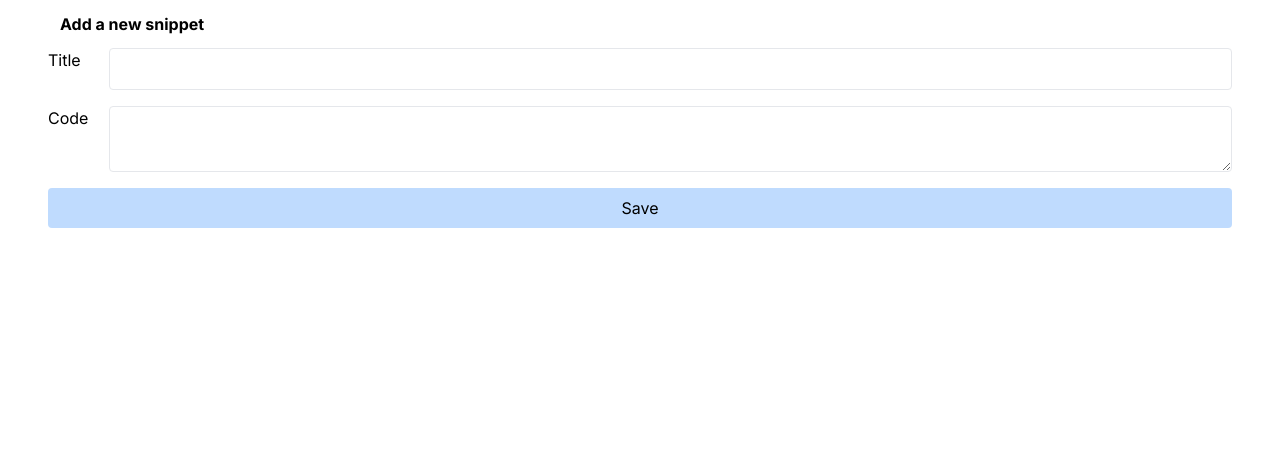
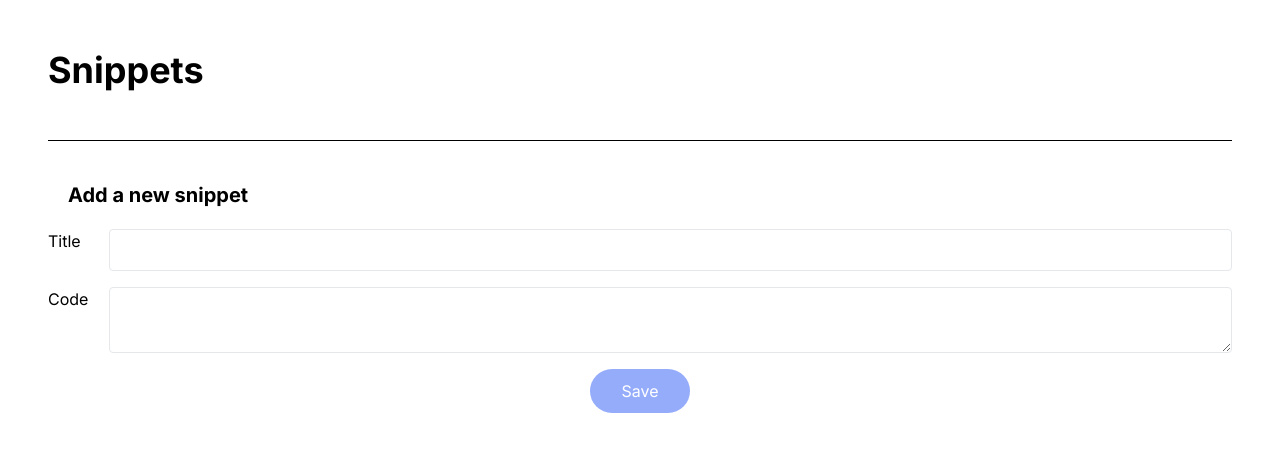
Before and after one commit to jessduran/code-snippets, a Next.js app: page /snippets/add in a window 1280 px wide. Shown: the top 452 px of the page. Built offline with nearby package versions, Linux system fonts and the light colour scheme.

Commit message:
Improve styling

```diff
--- a/src/app/globals.css
+++ b/src/app/globals.css
@@ -1,3 +1,71 @@
 @tailwind base;
 @tailwind components;
 @tailwind utilities;
+
+.header {
+  display: flex;
+  justify-content: space-between;
+  align-items: center;
+  padding: 50px 0;
+  border-bottom: 1px solid;
+}
+
+.subheader {
+  display: flex;
+  justify-content: space-between;
+  align-items: center;
+  padding: 40px 0;
+}
+
+.main-cta-btn {
+  border-radius: 50px;
+  border: 0;
+  text-align: center;
+  padding: 10px 20px;
+  color: #fff;
+  transition: 0.5s;
+
+  background: linear-gradient(236deg, rgba(149,172,251,1) 16%, rgba(97,227,236,1) 81%);
+}
+
+.secondary-cta-btn {
+  border-radius: 50px;
+  border: 0;
+  text-align: center;
+  padding: 10px 20px;
+  color: #fff;
+  transition: 0.5s;
+  min-width: 100px;
+
+  background-color: rgba(149,172,251,1);
+}
+
+.main-cta-btn:hover,
+.secondary-cta-btn:hover {
+  opacity: 0.7;
+}
+
+.snippet-item-wrapper {
+  display: flex;
+  justify-content: space-between;
+  align-items: center;
+  border-width: 1px;
+  border-radius: 50px;
+  padding: 15px 20px;
+}
+
+.snippet-btn {
+  border-radius: 50px;
+  border-radius: 50px;
+  padding: 5px 10px;
+  font-size: 12px;
+  border-width: 1px;
+}
+
+.primary {
+  border-color: rgba(97,227,236,1);
+}
+
+.secondary {
+  border-color: rgba(149,172,251,1);
+}
--- a/src/app/layout.tsx
+++ b/src/app/layout.tsx
@@ -1,6 +1,7 @@
 import type { Metadata } from "next";
 import { Inter } from "next/font/google";
 import "./globals.css";
+import Header from "@/components/header";
 
 const inter = Inter({ subsets: ["latin"] });
 
@@ -18,6 +19,7 @@ export default function RootLayout({
     <html lang="en">
       <body className={inter.className}>
         <div className="container mx-auto px-12">
+          <Header />
           {children}
         </div>
       </body>
--- a/src/app/page.tsx
+++ b/src/app/page.tsx
@@ -6,24 +6,34 @@ export default async function Home() {
 
   const renderedSnippets = snippets.map((snippet) => {
     return (
-      <Link
+      <div
         key={snippet.id}
-        href={`/snippets/${snippet.id}`}
-        className="flex justify-between items-center p-2 border rounded"
+        className="snippet-item-wrapper"
       >
-        <div>{snippet.title}</div>
-        <div>View</div>
-      </Link>
+        <Link href={`/snippets/${snippet.id}`}>
+          {snippet.title}
+        </Link>
+        <div className="flex gap-1">
+          <Link
+            href={`/snippets/${snippet.id}`}
+            className="snippet-btn primary"
+          >
+            View
+          </Link>
+          <Link
+            href={`/snippets/${snippet.id}/edit`}
+            className="snippet-btn secondary"
+          >
+            Edit
+          </Link>
+        </div>
+      </div>
     )
   })
 
   return (
     <div>
-      <div className="flex m-2 justify-between items-center">
-        <h1 className="text-xl font-bold">Snippets</h1>
-        <Link href="/snippets/add" className="border p-2 rounded">New</Link>
-      </div>
-      <div className="flex gap-2 flex-col">
+      <div className="flex gap-3 flex-col mt-10">
         {renderedSnippets}
       </div>
     </div>
--- a/src/app/snippets/[id]/page.tsx
+++ b/src/app/snippets/[id]/page.tsx
@@ -18,12 +18,17 @@ export default async function SnipppetDetails(props: SnippetDetailsProps) {
 
     return (
       <div>
-        <div className="flex m-4 justify-between items-center">
+        <div className="subheader">
           <h1 className="text-xl font-bold">{snippet.title}</h1>
-          <div className="flex gap-4">
-            <Link href={`/snippets/${snippet.id}/edit`} className="p-2 border rounded">Edit</Link>
+          <div className="flex gap-2">
+            <Link
+              href={`/snippets/${snippet.id}/edit`}
+              className="snippet-btn secondary"
+            >
+              Edit
+            </Link>
             <form action={deleteSnippetAction}>
-              <button className="p-2 border rounded">Delete</button>
+              <button className="snippet-btn primary">Delete</button>
             </form>
           </div>
         </div>
--- a/src/app/snippets/add/page.tsx
+++ b/src/app/snippets/add/page.tsx
@@ -13,8 +13,8 @@ export default function SnippetAddPage() {
   )
 
   return (
-    <form action={action}>
-      <h3 className="font-bold m-3">
+    <form action={action} className="mt-10">
+      <h3 className="font-bold m-5 text-xl">
         Add a new snippet
       </h3>
       <div className="flex flex-col gap-4">
@@ -39,9 +39,11 @@ export default function SnippetAddPage() {
 
         { formState.message ? renderErrorMessage(formState.message) : null }
 
-        <button className="rounded p-2 bg-blue-200" type="submit">
-          Save
-        </button>
+        <div className="flex justify-center">
+          <button type="submit" className="secondary-cta-btn">
+            Save
+          </button>
+        </div>
       </div>
     </form>
   );
--- /dev/null
+++ b/src/components/header.tsx
@@ -0,0 +1,31 @@
+'use client';
+
+import Link from 'next/link';
+import { usePathname } from 'next/navigation';
+
+export default function Header() {
+  const pathname = usePathname();
+  console.log(pathname);
+
+  return (
+    <div className="header">
+      <Link
+        href="/"
+        className="text-4xl font-bold"
+      >
+        Snippets
+      </Link>
+
+      {/* hide button in add snippet page */}
+      {
+        pathname !== '/snippets/add' &&
+        <Link
+          href="/snippets/add"
+          className="main-cta-btn"
+        >
+          Add new snippet
+        </Link>
+      }
+    </div>
+  );
+}
--- a/src/components/snippet-edit-form.tsx
+++ b/src/components/snippet-edit-form.tsx
@@ -2,7 +2,7 @@
 
 import type { Snippet } from '@prisma/client';
 import Editor from '@monaco-editor/react';
-import { startTransition, useState } from 'react';
+import { useState } from 'react';
 import * as actions from '@/actions';
 
 interface SnippetEditFormProps {
@@ -19,7 +19,10 @@ export default function SnippetEditForm({ snippet }: SnippetEditFormProps) {
   const editSnippetAction = actions.editSnippet.bind(null, snippet.id, code);
 
   return (
-    <div>
+    <div className="mt-10">
+      <h3 className="font-bold m-3 text-xl">
+        {snippet.title}
+      </h3>
       <Editor
           height="40vh"
           theme="vs-dark"
@@ -28,8 +31,8 @@ export default function SnippetEditForm({ snippet }: SnippetEditFormProps) {
           options={{ minimap: { enabled: false } }}
           onChange={handleEditorChange}
         />
-      <form action={editSnippetAction}>
-        <button type="submit" className="p-2 border rounded">
+      <form action={editSnippetAction} className="flex justify-center m-5">
+        <button type="submit" className="secondary-cta-btn">
           Save
         </button>
       </form>
```
Also changed, not shown: 2 other files (tests, documents, lock files or other folders).
